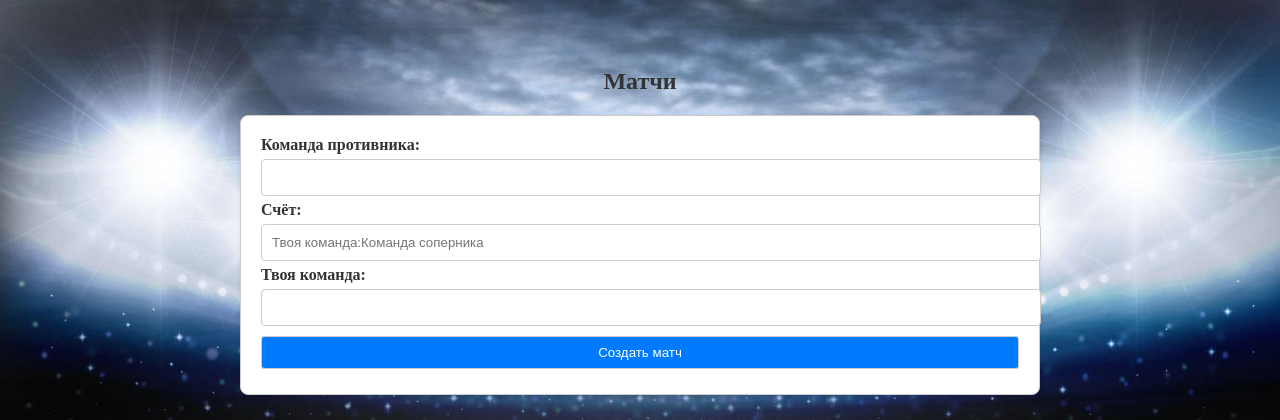
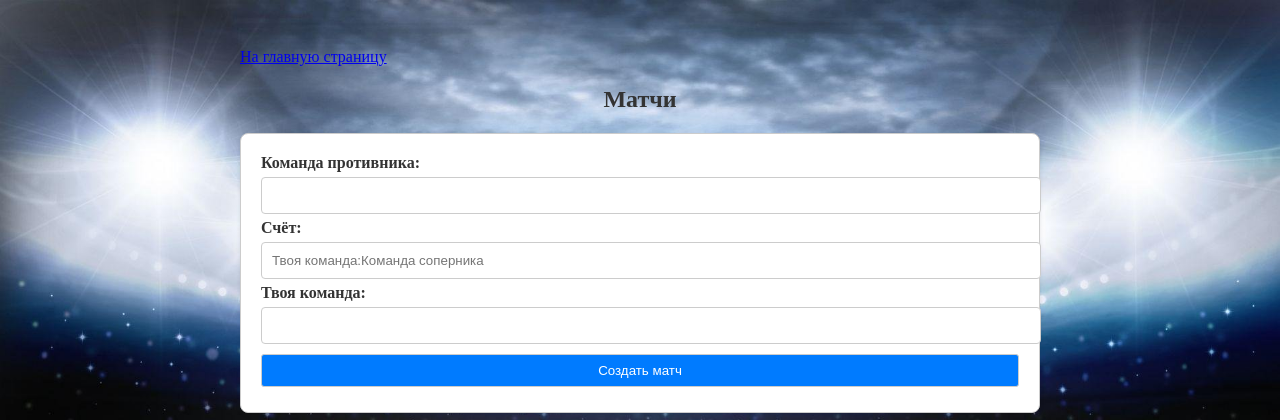
Before and after one commit to tim8006/Football-website, a Flask app: page /matches in a window 1280 px wide. Shown: the top 420 px of the page. Run offline with Flask 3, Linux system fonts and the light colour scheme.

Commit message:
Добавлена кнопка

```diff
--- a/templates/matches.html
+++ b/templates/matches.html
@@ -6,6 +6,7 @@
 </head>
 <body>
     <div class="matches-container">
+        <a href="{{ url_for('index') }}" class="home-button">На главную страницу</a>
         <h2>Матчи</h2>
         <form method="POST" action="{{ url_for('matches') }}">
             <label for="opponent_name">Команда противника:</label>
```
